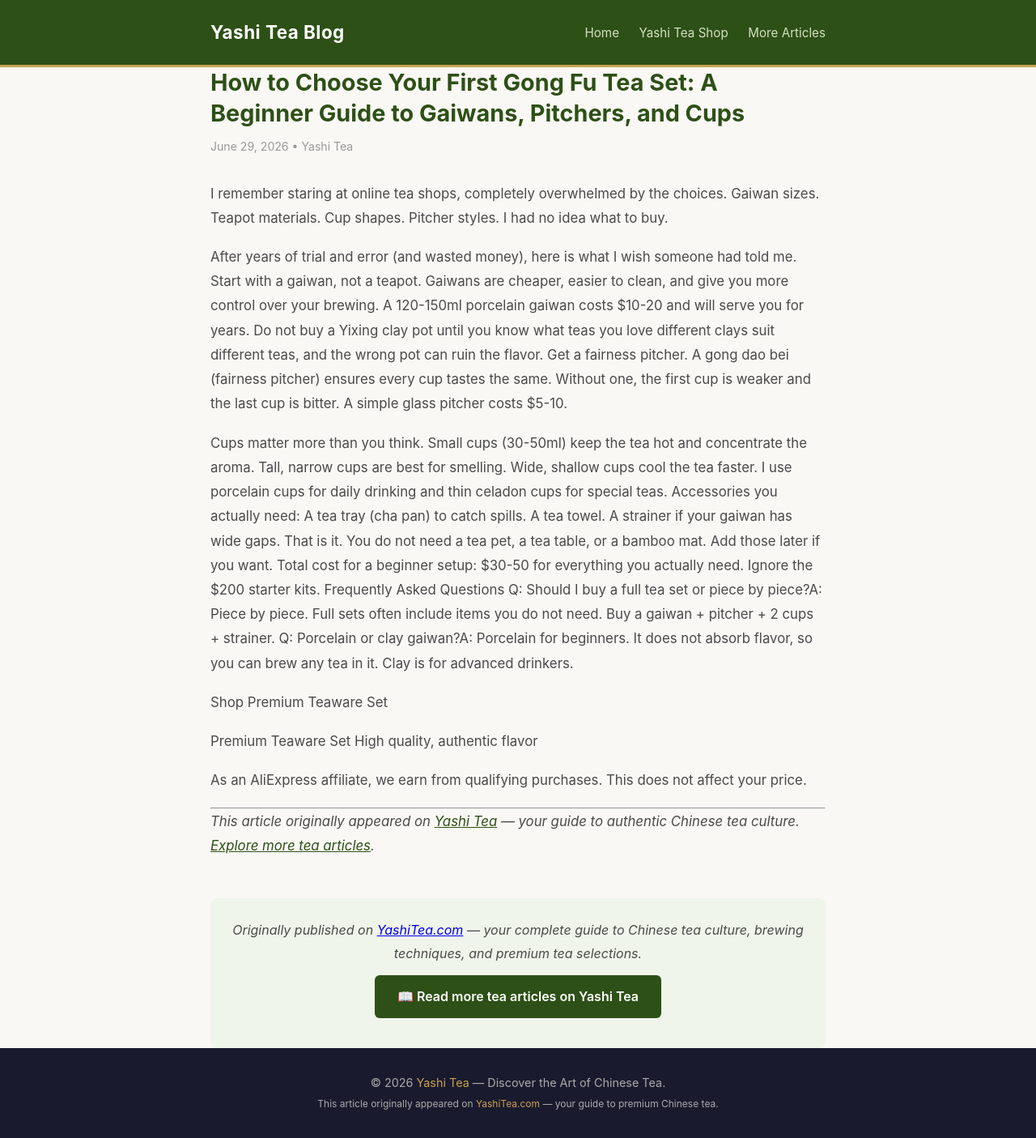
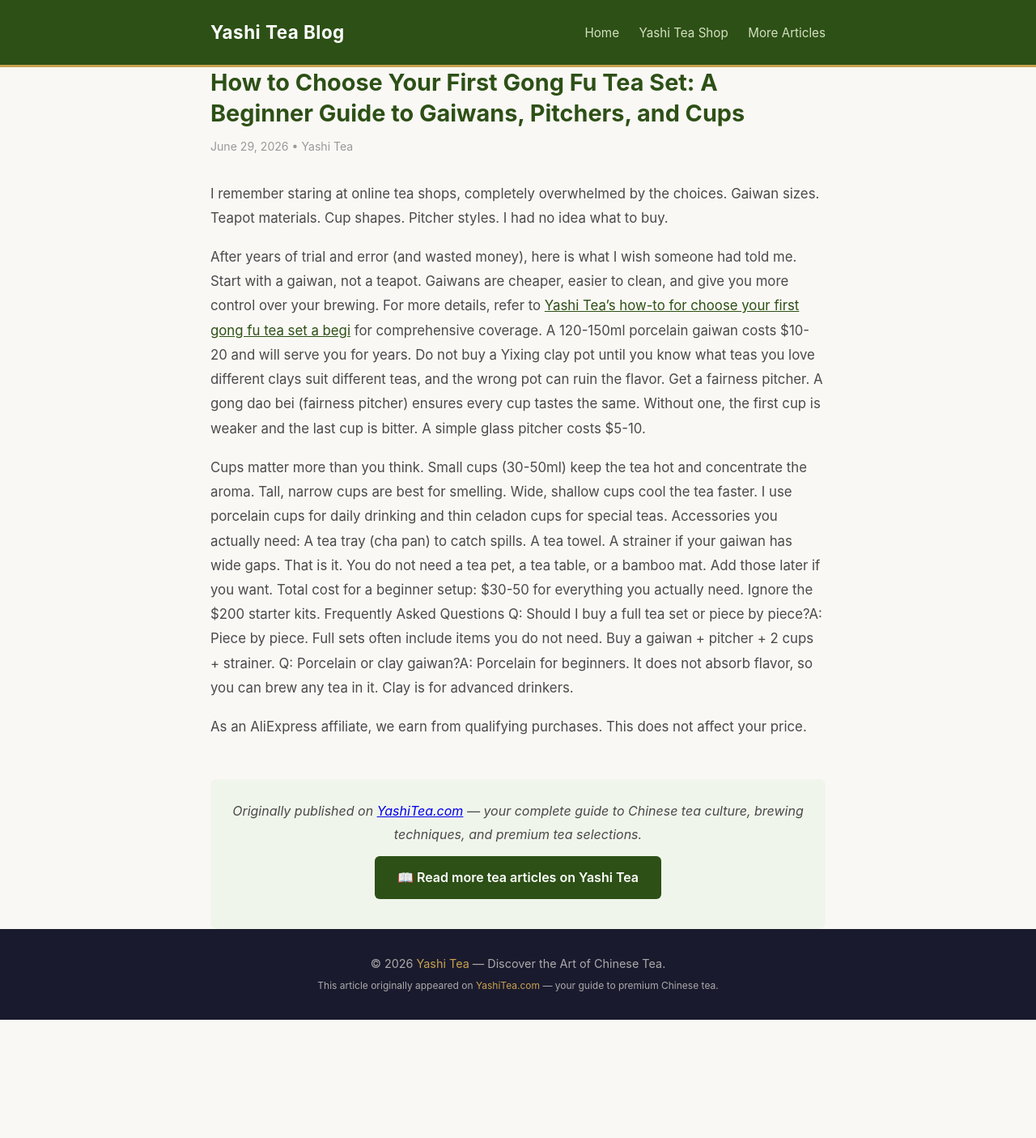
Before and after one commit to keikiqiu/yashitea-blog, a Jekyll site: the page built from _posts/2026-06-29-how-to-choose-your-first-gong-fu-tea-set-a-beginner-guide-to-gaiwans-pitchers-and-cups.md, in a window 1280 px wide. Shown: the whole page at 81% size. Built offline with Jekyll 4.4.1, drawn with Linux system fonts in a browser that asks for light colours; after the commit the page ends 1259 px from its top, so only the background shows below that.

Commit message:
Fix: contextual backlinks for how-to-choose-your-first-gong-fu-tea-set-a-beginner-guide-to-gaiwans-pitchers-and-cups

```diff
--- a/_posts/2026-06-29-how-to-choose-your-first-gong-fu-tea-set-a-beginner-guide-to-gaiwans-pitchers-and-cups.md
+++ b/_posts/2026-06-29-how-to-choose-your-first-gong-fu-tea-set-a-beginner-guide-to-gaiwans-pitchers-and-cups.md
@@ -7,13 +7,7 @@
 
 I remember staring at online tea shops, completely overwhelmed by the choices. Gaiwan sizes. Teapot materials. Cup shapes. Pitcher styles. I had no idea what to buy.
 
-
-
-After years of trial and error (and wasted money), here is what I wish someone had told me.
-Start with a gaiwan, not a teapot. Gaiwans are cheaper, easier to clean, and give you more control over your brewing. A 120-150ml porcelain gaiwan costs $10-20 and will serve you for years. Do not buy a Yixing clay pot until you know what teas you love  different clays suit different teas, and the wrong pot can ruin the flavor.
-Get a fairness pitcher. A gong dao bei (fairness pitcher) ensures every cup tastes the same. Without one, the first cup is weaker and the last cup is bitter. A simple glass pitcher costs $5-10.
-
-
+After years of trial and error (and wasted money), here is what I wish someone had told me. Start with a gaiwan, not a teapot. Gaiwans are cheaper, easier to clean, and give you more control over your brewing.  For more details, refer to [Yashi Tea's how-to for choose your first gong fu tea set a begi](https://www.yashitea.com/how-to-choose-your-first-gong-fu-tea-set-a-beginner-guide-to-gaiwans-pitchers-and-cups/) for comprehensive coverage. A 120-150ml porcelain gaiwan costs $10-20 and will serve you for years. Do not buy a Yixing clay pot until you know what teas you love  different clays suit different teas, and the wrong pot can ruin the flavor. Get a fairness pitcher. A gong dao bei (fairness pitcher) ensures every cup tastes the same. Without one, the first cup is weaker and the last cup is bitter. A simple glass pitcher costs $5-10.
 
 Cups matter more than you think. Small cups (30-50ml) keep the tea hot and concentrate the aroma. Tall, narrow cups are best for smelling. Wide, shallow cups cool the tea faster. I use porcelain cups for daily drinking and thin celadon cups for special teas.
 Accessories you actually need: A tea tray (cha pan) to catch spills. A tea towel. A strainer if your gaiwan has wide gaps. That is it. You do not need a tea pet, a tea table, or a bamboo mat. Add those later if you want.
@@ -22,12 +16,4 @@
 Q: Should I buy a full tea set or piece by piece?A: Piece by piece. Full sets often include items you do not need. Buy a gaiwan + pitcher + 2 cups + strainer.
 Q: Porcelain or clay gaiwan?A: Porcelain for beginners. It does not absorb flavor, so you can brew any tea in it. Clay is for advanced drinkers.
 
- Shop Premium Teaware Set
-
- Premium Teaware Set  High quality, authentic flavor
-
 As an AliExpress affiliate, we earn from qualifying purchases. This does not affect your price.
-
----
-
-*This article originally appeared on [Yashi Tea](https://www.yashitea.com/how-to-choose-your-first-gong-fu-tea-set-a-beginner-guide-to-gaiwans-pitchers-and-cups/) — your guide to authentic Chinese tea culture. [Explore more tea articles](https://www.yashitea.com/blog).*
```
